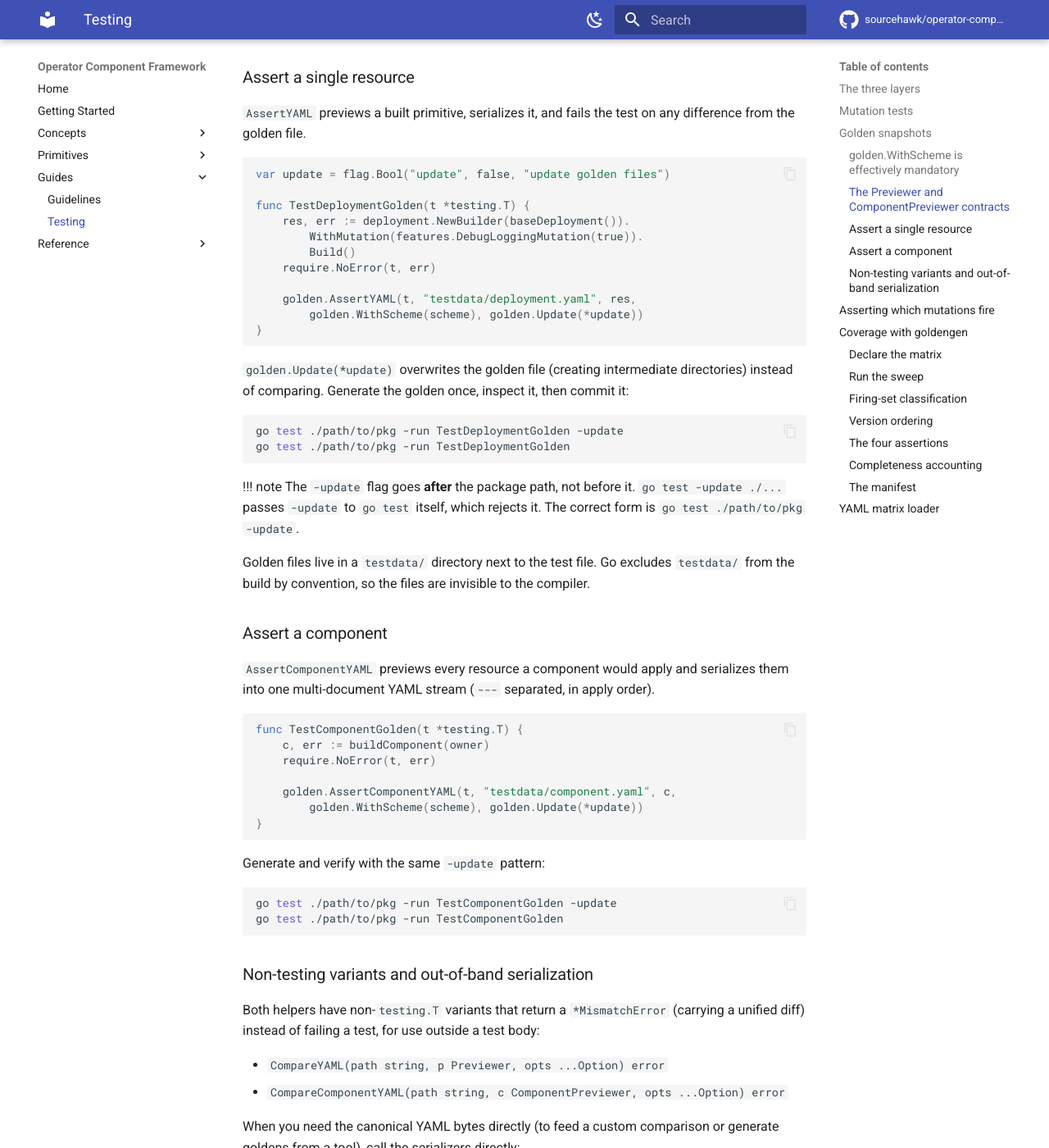
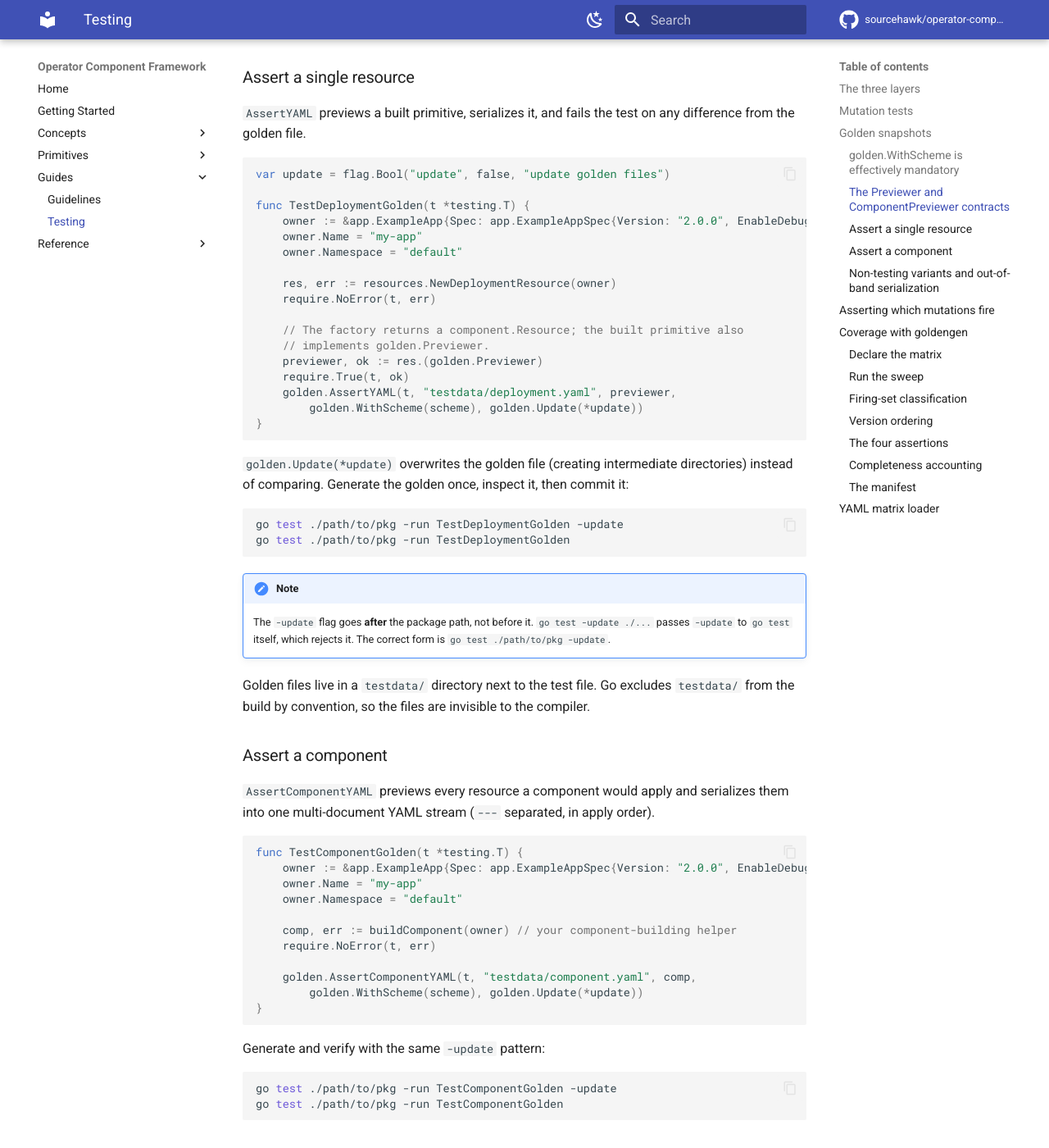
Before and after one commit to sourcehawk/operator-component-framework, an MkDocs documentation site: the page built from docs/testing.md, in a window 1280 px wide and 1400 px high, scrolled down 2295 px. Shown: the whole window at 82% size. Built offline with MkDocs 1.6.1 and Material for MkDocs 9.7.7, drawn with Linux system fonts in a browser that asks for light colours; comment, search, counter and statistics services are not loaded; some of the changed text lies outside the part shown.

Commit message:
docs: fix testing guide snippets and a broken note admonition
Build the single-resource golden example through a factory instead of an inline
builder, define owner in every complete test snippet so they compile as written,
and fix the -update note whose content sat on the same line as the !!! note
directive (so it rendered as plain text).

Co-Authored-By: Claude Opus 4.8 (1M context) <noreply@anthropic.com>

````diff
--- a/docs/testing.md
+++ b/docs/testing.md
@@ -102,12 +102,18 @@ implement `Preview` on a custom resource.
 var update = flag.Bool("update", false, "update golden files")
 
 func TestDeploymentGolden(t *testing.T) {
-    res, err := deployment.NewBuilder(baseDeployment()).
-        WithMutation(features.DebugLoggingMutation(true)).
-        Build()
+    owner := &app.ExampleApp{Spec: app.ExampleAppSpec{Version: "2.0.0", EnableDebugLogging: true}}
+    owner.Name = "my-app"
+    owner.Namespace = "default"
+
+    res, err := resources.NewDeploymentResource(owner)
     require.NoError(t, err)
 
-    golden.AssertYAML(t, "testdata/deployment.yaml", res,
+    // The factory returns a component.Resource; the built primitive also
+    // implements golden.Previewer.
+    previewer, ok := res.(golden.Previewer)
+    require.True(t, ok)
+    golden.AssertYAML(t, "testdata/deployment.yaml", previewer,
         golden.WithScheme(scheme), golden.Update(*update))
 }
 ```
@@ -120,8 +126,10 @@ go test ./path/to/pkg -run TestDeploymentGolden -update
 go test ./path/to/pkg -run TestDeploymentGolden
 ```
 
-!!! note The `-update` flag goes **after** the package path, not before it. `go test -update ./...` passes `-update` to
-`go test` itself, which rejects it. The correct form is `go test ./path/to/pkg -update`.
+!!! note
+
+    The `-update` flag goes **after** the package path, not before it. `go test -update ./...` passes `-update` to
+    `go test` itself, which rejects it. The correct form is `go test ./path/to/pkg -update`.
 
 Golden files live in a `testdata/` directory next to the test file. Go excludes `testdata/` from the build by
 convention, so the files are invisible to the compiler.
@@ -133,10 +141,14 @@ stream (`---` separated, in apply order).
 
 ```go
 func TestComponentGolden(t *testing.T) {
-    c, err := buildComponent(owner)
+    owner := &app.ExampleApp{Spec: app.ExampleAppSpec{Version: "2.0.0", EnableDebugLogging: true}}
+    owner.Name = "my-app"
+    owner.Namespace = "default"
+
+    comp, err := buildComponent(owner) // your component-building helper
     require.NoError(t, err)
 
-    golden.AssertComponentYAML(t, "testdata/component.yaml", c,
+    golden.AssertComponentYAML(t, "testdata/component.yaml", comp,
         golden.WithScheme(scheme), golden.Update(*update))
 }
 ```
@@ -175,6 +187,7 @@ resource through the same factory the reconciler uses, then inspect it:
 ```go
 import "github.com/sourcehawk/operator-component-framework/pkg/component/concepts"
 
+// owner is your CRD instance, with the version and flags you want to test.
 res, err := resources.NewDeploymentResource(owner) // the real factory
 require.NoError(t, err)
 
````
